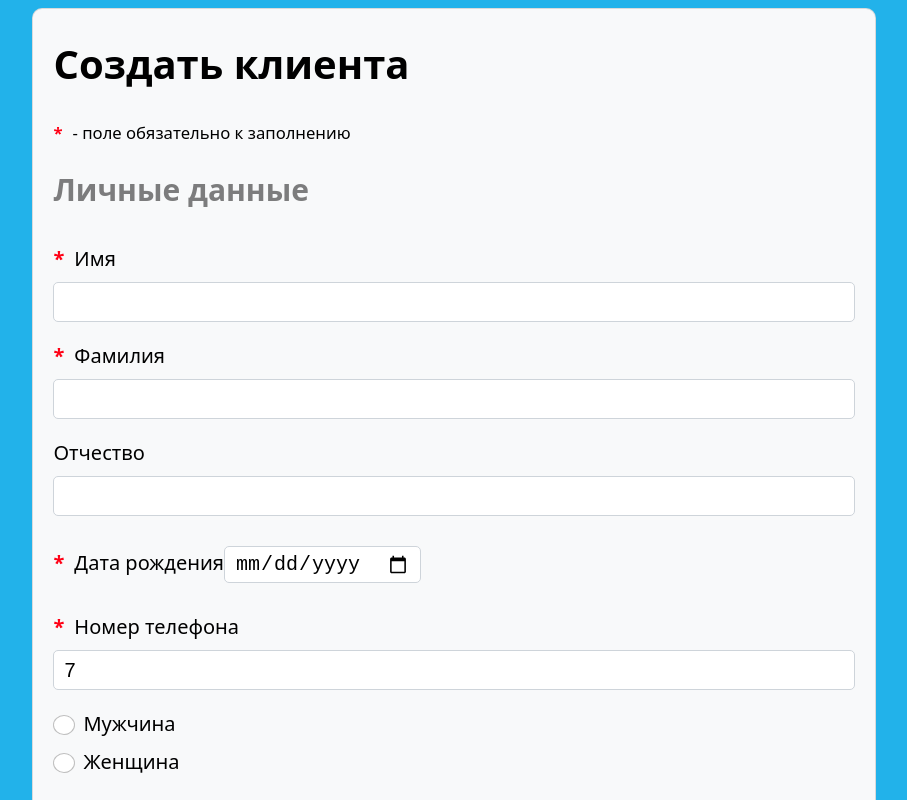
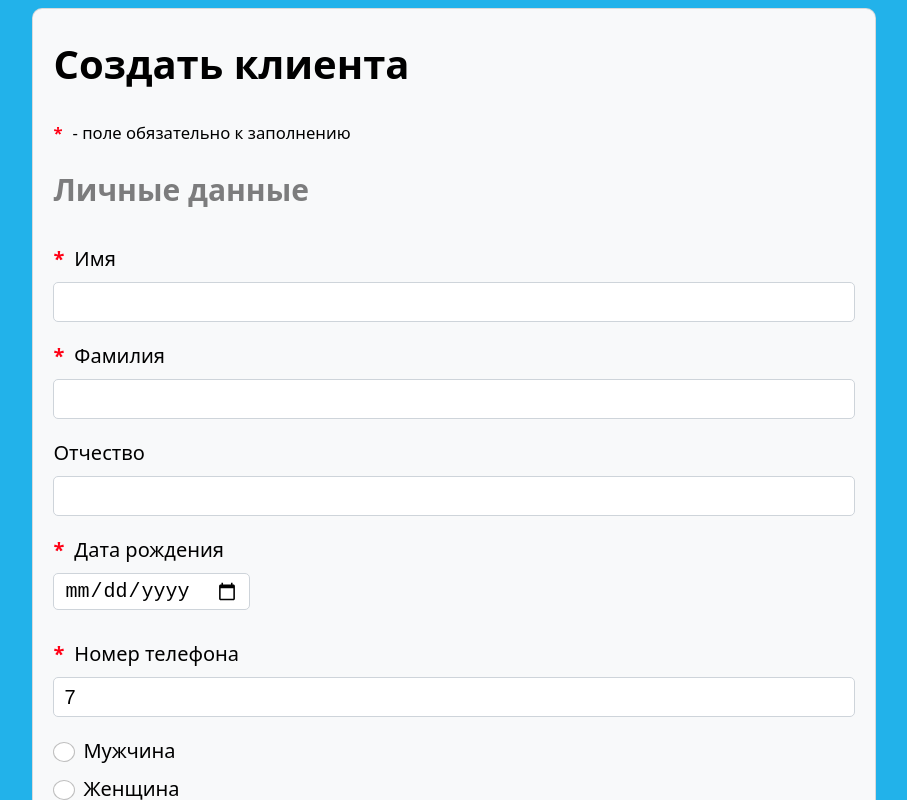
Before and after one commit to NikitaLejnev/med-client-form, a Vue app: page / in a window 1280 px wide. Shown: the top 800 px of the page, without its empty margins (186-1093 px from the left). Built offline with nearby package versions, Linux system fonts and the light colour scheme.

Commit message:
Put input fields on new line

```diff
--- a/src/assets/css/styles.css
+++ b/src/assets/css/styles.css
@@ -136,6 +136,7 @@ form {
 }
 
 input {
+  display: block;
   font-size: 20px;
   border-radius: 0.25rem;
   border: 1px solid #ced4da;
--- a/src/assets/css/styles.scss
+++ b/src/assets/css/styles.scss
@@ -124,6 +124,7 @@ form {
 }
 
 input {
+  display: block;
   font-size: 20px;
   border-radius: 0.25rem;
   border: 1px solid #ced4da;
```
Also changed, not shown: 1 other file (tests, documents, lock files or other folders).
